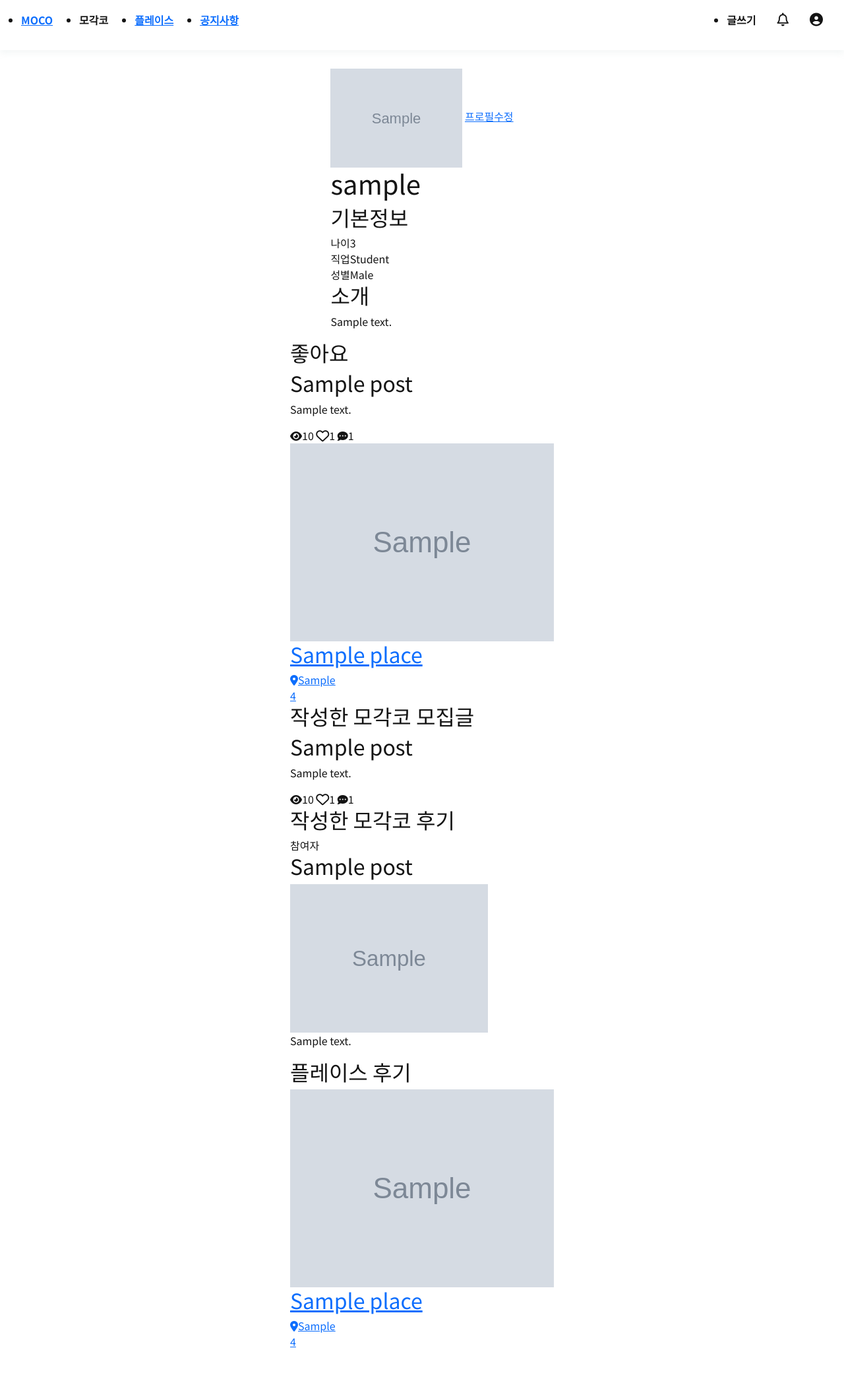
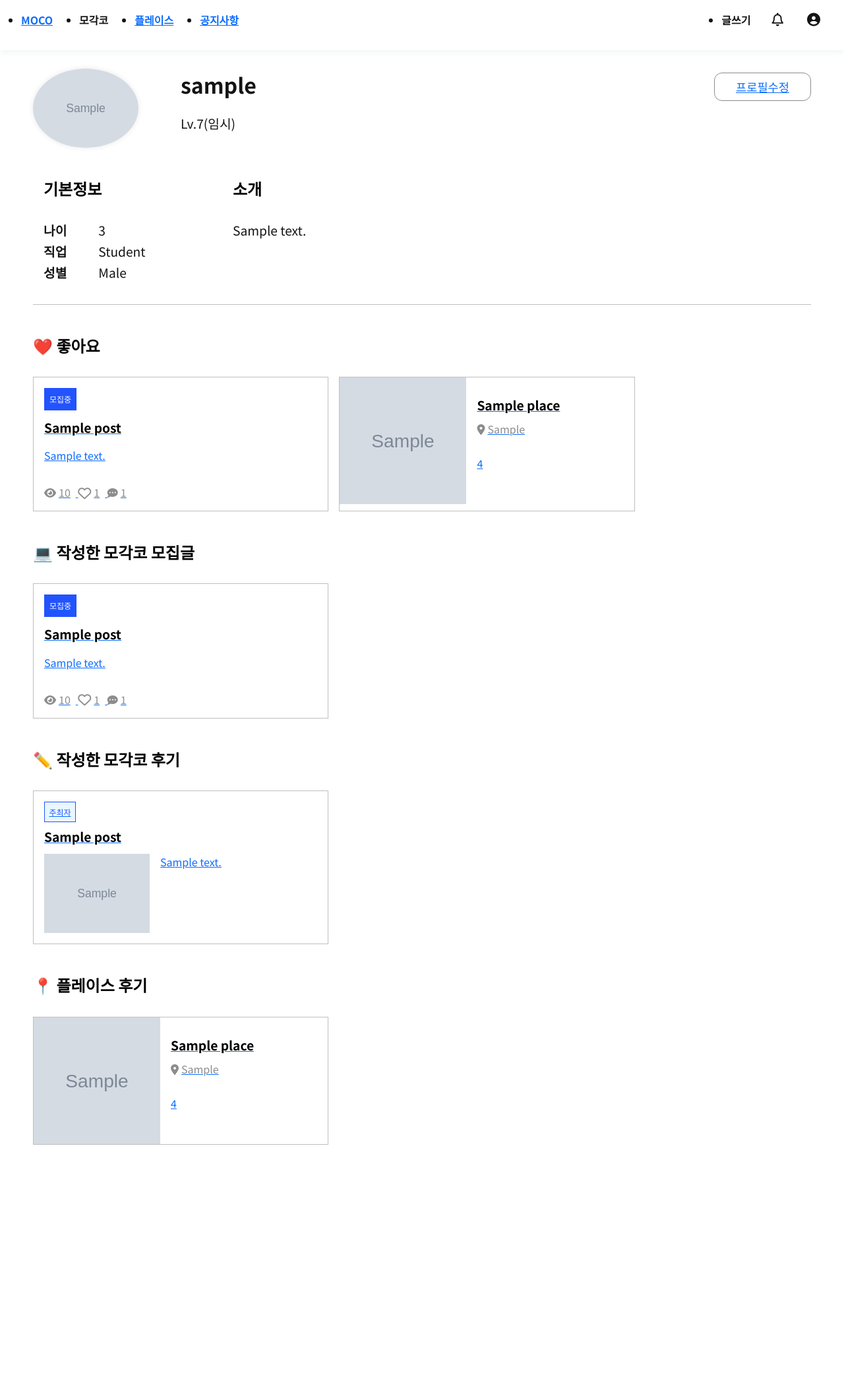
Before and after one commit to PIRO17-TEAM-MOCO/moco, a Django app: page /account/profile/1 in a window 1280 px wide. Shown: the whole page at 66% size. After the commit the page ends 1735 px from the top, so only its background shows below. Run offline with Django 4.2, Linux system fonts and the light colour scheme; a user stored in the database is signed in; tables that the repository leaves empty hold one stand-in row (values such as "Sample post"); grey boxes marked "Sample" are stand-in pictures; some libraries are stand-ins or nearby versions.

Commit message:
[feat] profile_veiw 페이지 CSS 작업

```diff
--- a/static/css/profile_view.css
+++ b/static/css/profile_view.css
@@ -0,0 +1,231 @@
+@import url(base.css);
+
+.profile-top {
+  width: 100%;
+  font-size: 1.2rem;
+  line-height: 2rem;
+}
+
+.profile-top__top {
+  display: flex;
+  align-items: center;
+  margin-bottom: 1rem;
+}
+
+.profile-top__edit a {
+  border: 1px solid #8C8C8C;
+  border-radius: 0.75rem;
+  padding: 0.5rem 2rem;
+  font-size: 1.1rem;
+}
+
+.profile-top__left img {
+  margin-right: 4rem;
+  border-radius: 50%;
+  box-shadow: 0 0 8px rgb(0 0 0 / 9%);
+  object-fit: cover;
+  width: 10rem;
+}
+
+.profile-top__right {
+  display: flex;
+  flex-direction: column;
+  width: 100%;
+}
+
+.profile-top__edit {
+  display: flex;
+  align-items: center;
+  margin-bottom: 1rem;
+  justify-content: space-between;
+}
+
+.profile-top__edit div:nth-child(1) {
+  margin-right: auto;
+}
+
+.profile-top__edit h1 {
+  font-weight: 700;
+  font-size: 2rem;
+}
+
+.profile-top__bottom {
+  display: flex;
+  border-bottom: 1px solid #BFBFBF;
+  padding: 2rem 1rem;
+}
+
+.profile-top__info {
+  flex-basis: 25%;
+}
+
+.profile-top__desc {
+  flex-basis: 75%;
+}
+
+.profile-top h2, .profile-bottom h2 {
+  font-weight: 700;
+  font-size: 1.5rem;
+  margin-bottom: 2rem;
+  color: black;
+}
+
+.profile-top__info__list span:nth-child(1) {
+  margin-right: 3rem;
+  font-weight: 700;
+}
+
+.profile-bottom {
+  width: 100%;
+}
+
+.profile-bottom__list {
+  margin: 3rem 0;
+}
+
+.profile-bottom__list_1, .profile-bottom__list_2, .profile-bottom__list_3, .profile-bottom__list_4 {
+  width: 100%;
+  display: inline-flex;
+  flex-direction: row;
+  height: 100%;
+  overflow-x: auto;
+  overflow-y: hidden;
+}
+
+.profile-bottom__post, .profile-bottom__review {
+  width: 400px;
+  flex-basis: 38%;
+  flex-shrink: 0;
+  border: 1px solid #BFBFBF;
+  padding: 1rem;
+  overflow:hidden;
+  word-wrap:break-word;
+  margin-right: 1rem;
+}
+
+.profile-bottom__post p:nth-child(2), .profile-bottom__review__title {
+  color: black;
+  font-size: 1.2rem;
+  font-weight: 700;
+  margin: 0.75rem 0 1rem 0;
+}
+
+.profile-bottom__post__content {
+  margin-bottom: 1rem;
+  line-height: 1.5rem;
+}
+
+.profile-bottom__post__icon {
+  color: #8C8C8C;
+}
+
+.profile-bottom__post__icon span, i{
+  margin-right: 0.25rem;
+}
+
+.activation_ing {
+  font-size: 0.75rem;
+  color: white;
+  background-color: #2253FF;
+  padding: 0.5rem;
+  margin-right: auto;
+}
+
+.activation_over {
+  font-size: 0.75rem;
+  color: white;
+  background-color: #9D9D9D;
+  padding: 0.5rem;
+  margin-right: auto;
+}
+
+.profile-bottom__place {
+  flex-basis: 38%;
+  flex-shrink: 0;
+  border: 1px solid #BFBFBF;
+  line-height: 1.25rem;
+  margin-right: 1rem;
+}
+
+.profile-bottom__post > a , .profile-bottom__review > a{
+  display: flex;
+  flex-direction: column;
+  word-break:break-all;
+}
+
+.profile-bottom__item{
+  display: flex;
+}
+
+.profile-bottom__place__img{
+  position: relative;
+    width: 12rem;
+    height: 12rem;
+}
+
+.profile-bottom__place__img img {
+  position: absolute;
+  width: 100%;
+  height: 100%;
+  transform: translate(50, 50);
+  object-fit: cover;
+}
+
+.profile-bottom__place__info {
+  padding: 2rem 1rem;
+}
+
+.profile-bottom__place__location {
+  margin: 1rem 0 2rem 0;
+  color: #8C8C8C;
+}
+
+.profile-bottom__place__info p:nth-child(1){
+  color: black;
+  font-size: 1.2rem;
+  font-weight: 700;
+}
+
+.profile-bottom__review {
+  width: 400px;
+  flex-basis: 38%;
+  flex-shrink: 0;
+  border: 1px solid #BFBFBF;
+  padding: 1rem;
+  line-height: 1.25rem;
+  overflow: hidden;
+  word-wrap: break-word;
+  margin-right: 1rem;
+}
+
+.auth_host {
+  font-size: 0.75rem;
+  color: #2253FF;
+  border: 1px solid #2253FF;
+  background-color: #E9F7FF;
+  padding: 0.3rem 0.4rem;
+  margin-right: auto;
+}
+
+.auth_guest {
+  font-size: 0.75rem;
+  color: #FF7A68;
+  border: 1px solid #FF7A68;
+  background-color: #FFF0EC;
+  padding: 0.3rem 0.4rem;
+  margin-right: auto;
+}
+
+.profile-bottom__review__bottom {
+  display: flex;
+}
+
+.profile-bottom__review__bottom img {
+  width: 10rem;
+  margin-right: 1rem;
+}
+
+.profile-bottom__post:hover, .profile-bottom__place:hover, .profile-bottom__review:hover {
+  border: 1px solid #2253FF;
+  transition: all .2s;
+}
--- a/users/templates/users/profile_view.html
+++ b/users/templates/users/profile_view.html
@@ -3,15 +3,26 @@
 <div class="content">
   <div class="profile-top">
     <div class="profile-top__top">
+      <div class="profile-top__left">
         {% if user.profile_img %}
-      <img src="{{user.profile_img.url}}" width="200px" alt="profile_img"></img>
+        <img src="{{user.profile_img.url}}" alt="profile_img"></img>
         {% else %}
-      <img src="{% static "img/moco_symbol.png" %}" width="200px" alt="profile_img"></img>
+        <img src="{% static "img/moco_symbol.png" %}" alt="profile_img"></img>
         {% endif %}
+      </div>
+      <div class="profile-top__right">
+        <div class="profile-top__edit">
+          <div>
+            <h1>{{user.nickname}}</h1>
+          </div>
+          <div>
             {% if edit_access %}
             <a href="{% url 'users:profile_edit' user.id %}">프로필수정</a>
             {% endif %}
-      <h1>{{user.nickname}}</h1>
+          </div>
+        </div>
+        <div class="profile-top__level"><p>Lv.7(임시)</p></div>
+      </div>
     </div>
     <div class="profile-top__bottom">
       <div class="profile-top__info">
@@ -21,10 +32,10 @@
           <div><span>직업</span><span>{{user.job}}</span></div>
           <div><span>성별</span><span>{{user.gender}}</span></div>
         </div>
+      </div>
       <div class="profile-top__desc">
         <h2>소개</h2>
         <p>{{user.desc}}</p>
-        </div>
       </div>
     </div>
   </div>
@@ -32,24 +43,135 @@
   <div class="profile-bottom">
     {% if edit_access %}
     <div class="profile-bottom__list">
-      <h2>좋아요</h2>
+      <h2>❤️ 좋아요</h2>
+      <div class="profile-bottom__list_1">
         <!--좋아요 누른 모집글-->
         {% for like_post in user.like_posts.all %}
         <div class="profile-bottom__post">
-        <h2>{{like_post.title}}</h2>
-        <p>{{like_post.content}}</p>
-        <div>
+        <a class="profile-bottom__item" href="{% url 'posts:detail' like_post.id %}">
+            {% if like_post.activation == True %}
+            <span class="activation_ing">모집중</span>
+            {% else %}
+            <span class="activation_over">모집완료</span>
+            {% endif %}
+            <p>{{like_post.title}}</p>
+            <div class="profile-bottom__post__content">
+              <p>
+                {{like_post.content|truncatechars:50}}
+              </p></div>
+            <div class="profile-bottom__post__icon">
               <span><i class="fa-solid fa-eye"></i></i><span>{{like_post.views}}</span></span>
               <span><i class="fa-regular fa-heart fa-lg"></i><span>{{like_post.likes}}</span></span>
               <span><i class="fa-solid fa-comment-dots"></i>{{like_post.comment_set.count}}</span>
             </div>
+          </a>
         </div>
         {% endfor %}
         <!--좋아요 누른 플레이스-->
         {% for place, image in pairs_like %}
         <div class="profile-bottom__place">
+          <a class="profile-bottom__item" href="{% url 'place:detail' place.id %}" >
+            {% if image %} <!--게시물-->
+            <div class="profile-bottom__place__img">
+              <img src="{{image.image.url}}"><br>
+            </div>
+            {% endif %}
+            <div class="profile-bottom__place__info">
+              <p>{{place.name}}</p>
+              <div class="profile-bottom__place__location"><i class="fa-solid fa-location-dot"></i><span>{{place.location}}</span></div>
+              <div>{{place.rating}}</div>
+            </div>
+          </a>
+        </div>
+        {% endfor %}
+    </div>
+    </div>
+    {% endif %}
+
+    <!--작성한 모각코 모집글-->
+    <div class="profile-bottom__list">
+      <h2>💻 작성한 모각코 모집글</h2>
+      <div class="profile-bottom__list_2">
+        {% for post in user.post_set.all %}
+        <div class="profile-bottom__post">
+        <a class="profile-bottom__item" href="{% url 'posts:detail' post.id %}">
+            {% if post.activation == True %}
+            <span class="activation_ing">모집중</span>
+            {% else %}
+            <span class="activation_over">모집완료</span>
+            {% endif %}
+            <p>{{post.title}}</p>
+            <div class="profile-bottom__post__content">
+              <p>
+                {{post.content|truncatechars:50}}
+              </p></div>
+            <div class="profile-bottom__post__icon">
+              <span><i class="fa-solid fa-eye"></i></i><span>{{post.views}}</span></span>
+              <span><i class="fa-regular fa-heart fa-lg"></i><span>{{post.likes}}</span></span>
+              <span><i class="fa-solid fa-comment-dots"></i>{{post.comment_set.count}}</span>
+            </div>
+          </a>
+        </div>
+        {% endfor %}
+      </div>
+    </div>
+
+    <!--작성한 모각코 후기-->
+    <div class="profile-bottom__list">
+      <h2>✏️ 작성한 모각코 후기</h2>
+      <div class="profile-bottom__list_3">
+        {% for review in user.review_set.all %}
+        <div class="profile-bottom__review">
+        <a class="profile-bottom__item" href="{% url 'posts:detail' review.post.id %}">
+          {% if review.user == review.post.user %}
+          <span class="auth_host">주최자</span>
+          {% else %}
+          <span class="auth_guest">참여자</span>
+          {% endif %}
+          <p class="profile-bottom__review__title">{{review.post.title}}</p>
+          <div class="profile-bottom__review__bottom">
+            {% if review.image %}
+            <img src="{{review.image.url}}" />
+            {% else %}
+            <p>no image</p>
+            {% endif %}
+            <p style="line-height: 1.5rem;">{{review.post.content|truncatechars:90}}</p>
+          </div>
+          </a>
+        </div>
+        {% endfor %}
+      </div>
+    </div>
+
+    <!--작성한 플레이스 후기-->
+    <div class="profile-bottom__list">
+      <h2>📍 플레이스 후기</h2>
+      <div class="profile-bottom__list_4">
+        {% for place, image in pairs_my %}
+        <div class="profile-bottom__place">
+          <a class="profile-bottom__item" href="{% url 'place:detail' place.id %}" >
+            {% if image %} <!--게시물-->
+            <div class="profile-bottom__place__img">
+              <img src="{{image.image.url}}"><br>
+            </div>
+            {% endif %}
+            <div class="profile-bottom__place__info">
+              <p>{{place.name}}</p>
+              <div class="profile-bottom__place__location"><i class="fa-solid fa-location-dot"></i><span>{{place.location}}</span></div>
+              <div>{{place.rating}}</div>
+            </div>
+          </a>
+        </div>
+        {% endfor %}
+      </div>
+    </div>
+
+    <!--
+      <h2>📍 플레이스 후기</h2>
+      {% for place, image in pairs_my %}
+      <div class="profile-bottom__place">
         <a class="content-box__itme" href="{% url 'place:detail' place.id %}" >
-          {% if image %} <!--게시물-->
+          {% if image %}
           <div class="content-box__img">
             <img src="{{image.image.url}}"><br>
           </div>
@@ -60,70 +182,7 @@
         </a>
       </div>
       {% endfor %}
-    </div>
-    {% endif %}
-
-    <!--작성한 모각코 모집글-->
-    <div class="profile-bottom__list">
-      <h2>작성한 모각코 모집글</h2>
-      {% for post in user.post_set.all %}
-      <div class="profile-bottom__post">
-        <h2>{{post.title}}</h2>
-        <p>{{post.content}}</p>
-        <div>
-          <span><i class="fa-solid fa-eye"></i></i><span>{{post.views}}</span></span>
-          <span><i class="fa-regular fa-heart fa-lg"></i><span>{{post.likes}}</span></span>
-          <span><i class="fa-solid fa-comment-dots"></i>{{post.comment_set.count}}</span>
-        </div>
-      </div>
-      {% endfor %}
-    </div>
-
-    <!--작성한 모각코 후기-->
-    <div class="profile-bottom__list">
-      <h2>작성한 모각코 후기</h2>
-      {% for review in user.review_set.all %}
-      <div class="profile-bottom__review">
-        {% if review.user == post.user %}
-        <div class="review__contents_box__auth">
-          <div id="review__contents_box__auth_host">주최자</div>
-        </div>
-        {% else %}
-        <div class="review__contents_box__auth">
-          <div id="review__contents_box__auth_guest">참여자</div>
-        </div>
-        {%endif%}
-        <h2>{{review.post.title}}</h2>
-        <div class="profile-bottom__review__bottom">
-          {% if review.image %}
-          <img src="{{review.image.url}}" width="300px"/>
-          {% else %}
-          <p>no image</p>
-          {% endif %}
-          <p>{{review.post.content}}</p>
-        </div>
-      </div>
-      {% endfor %}
-    </div>
-
-    <!--작성한 플레이스 후기-->
-    <div class="profile-bottom__list">
-      <h2>플레이스 후기</h2>
-      {% for place, image in pairs_my %}
-      <div class="profile-bottom__place">
-        <a class="content-box__itme" href="{% url 'place:detail' place.id %}" >
-          {% if image %} <!--게시물-->
-          <div class="content-box__img">
-            <img src="{{image.image.url}}"><br>
-          </div>
-          {% endif %}
-          <h2>{{place.name}}</h2>
-          <div><i class="fa-solid fa-location-dot"></i><span>{{place.location}}</span></div>
-          <div>{{place.rating}}</div>
-        </a>
-      </div>
-      {% endfor %}
-    </div>
+    </div> -->
   </div>
 </div>
 {% endblock %}
```
Also changed, not shown: static/css/profile_view.min.css (added). Lines whose indentation alone changed are shown as unchanged.
